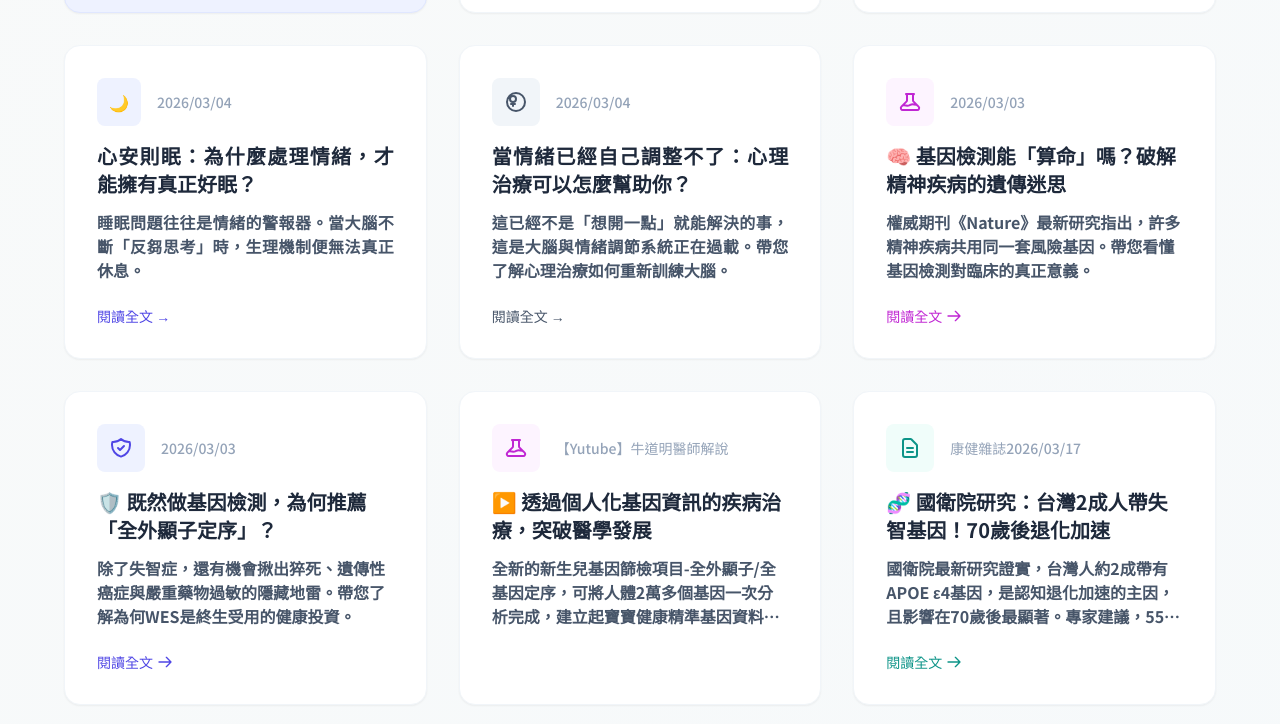
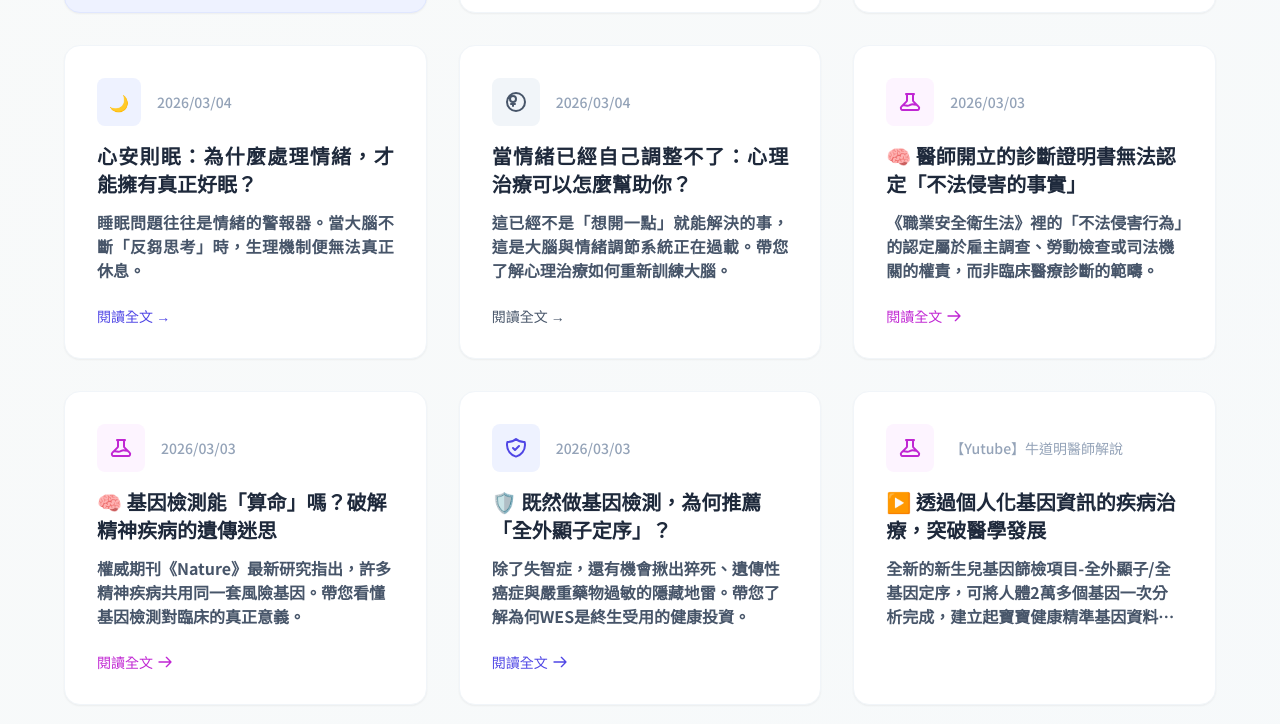
Before and after one commit to cjhong007/Soothing-Clinic, a plain HTML site: page index.html in a window 1280 px wide. Shown: the part 6896-7620 px from the top of the page. Drawn offline with nearby package versions, Linux system fonts and the light colour scheme; a script that the page names is missing.

Commit message:
Update index.html

```diff
--- a/index.html
+++ b/index.html
@@ -691,6 +691,20 @@ height="0" width="0" style="display:none;visibility:hidden"></iframe></noscript>
     <div class="mt-auto text-slate-600 font-medium text-sm flex items-center gap-1 text-justify">閱讀全文 →</div>
 </a>
 
+            <a href="https://www.facebook.com/share/p/19qk3wz6j6/" data-category="genetics" class="article-card flex flex-col bg-white rounded-2xl p-8 shadow-sm hover:shadow-xl hover:-translate-y-1 transition-all duration-300 border border-slate-100 group">
+                <div class="flex items-center gap-4 mb-4">
+                    <div class="bg-fuchsia-50 text-fuchsia-600 p-3 rounded-lg group-hover:bg-fuchsia-600 group-hover:text-white transition-colors">
+                        <svg class="w-6 h-6" fill="none" stroke="currentColor" viewBox="0 0 24 24"><path stroke-linecap="round" stroke-linejoin="round" stroke-width="2" d="M19.428 15.428a2 2 0 00-1.022-.547l-2.387-.477a6 6 0 00-3.86.517l-.318.158a6 6 0 01-3.86.517L6.05 15.21a2 2 0 00-1.806.547M8 4h8l-1 1v5.172a2 2 0 00.586 1.414l5 5c1.26 1.26.367 3.414-1.415 3.414H4.828c-1.782 0-2.674-2.154-1.414-3.414l5-5A2 2 0 009 10.172V5L8 4z"></path></svg>
+                    </div>
+                    <span class="text-sm text-slate-400 font-medium">2026/03/03</span>
+                </div>
+                <h3 class="text-xl font-bold text-slate-800 mb-3 group-hover:text-fuchsia-600 transition-colors">🧠 醫師開立的診斷證明書無法認定「不法侵害的事實」</h3>
+                <p class="text-slate-600 mb-6 line-clamp-3">《職業安全衛生法》裡的「不法侵害行為」的認定屬於雇主調查、勞動檢查或司法機關的權責，而非臨床醫療診斷的範疇。</p>
+                <div class="mt-auto text-fuchsia-600 font-medium text-sm flex items-center gap-1 group-hover:gap-2 transition-all">閱讀全文 <svg class="w-4 h-4" fill="none" stroke="currentColor" viewBox="0 0 24 24"><path stroke-linecap="round" stroke-linejoin="round" stroke-width="2" d="M14 5l7 7m0 0l-7 7m7-7H3"></path></svg></div>
+            </a>
+
+
+
             <a href="articles/article-psychiatric-genetics-nature.html" data-category="genetics" class="article-card flex flex-col bg-white rounded-2xl p-8 shadow-sm hover:shadow-xl hover:-translate-y-1 transition-all duration-300 border border-slate-100 group">
                 <div class="flex items-center gap-4 mb-4">
                     <div class="bg-fuchsia-50 text-fuchsia-600 p-3 rounded-lg group-hover:bg-fuchsia-600 group-hover:text-white transition-colors">
```
